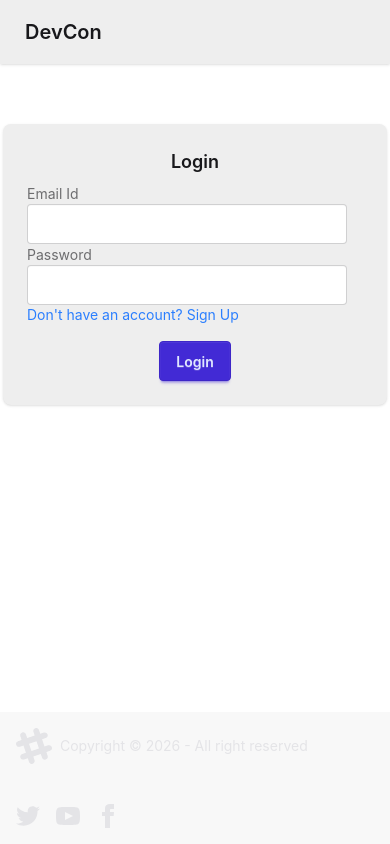
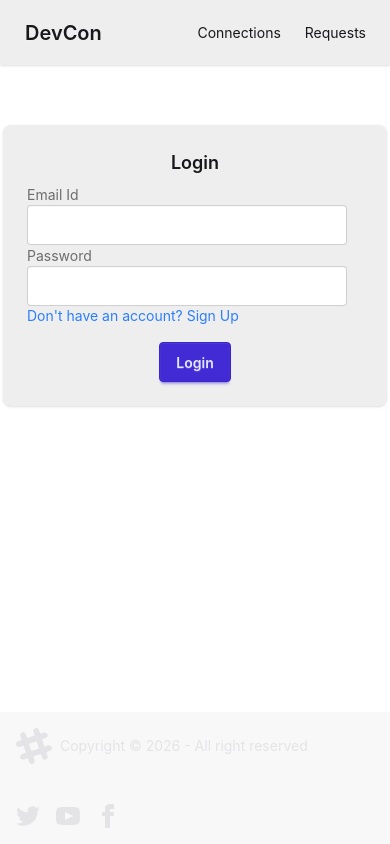
Before and after one commit to aashna03/devCon-web, a React (Vite) app: page /login in a window 390 px wide. Built offline with nearby package versions, Linux system fonts and the light colour scheme.

Commit message:
edited navbar

```diff
--- a/src/components/NavBar.jsx
+++ b/src/components/NavBar.jsx
@@ -35,19 +35,22 @@ const NavBar = () => {
             DevCon
           </Link>
         </div>
-        <div className="navbar-center hidden lg:flex">
+        <div className="navbar-center lg:flex">
           <ul className="menu menu-horizontal px-1">
-            <li><a>Item 1</a></li>
-            <li>
-              <details>
-                <summary>Parent</summary>
-                <ul className="p-2 bg-base-100 w-40 z-1">
-                  <li><a>Submenu 1</a></li>
-                  <li><a>Submenu 2</a></li>
-                </ul>
-              </details>
-            </li>
-            <li><a>Item 3</a></li>
+            {{user}&&
+            <>
+              <li>
+                <Link to="/connections">
+                  Connections
+                </Link>
+              </li>
+              <li>
+                <Link to="/requests">
+                  Requests
+                </Link>
+              </li>
+            </>}
+
           </ul>
         </div>
         {user && (<div className="flex gap-2">
@@ -71,17 +74,11 @@ const NavBar = () => {
               <li>
                 <Link to="/edit" className="justify-between">
                   Profile Edit
-                  {/* <span className="badge">New</span> */}
                 </Link>
               </li>
               <li>
-                <Link to="/connections">
-                  Connections
-                </Link>
-              </li>
-              <li>
-                <Link to="/requests">
-                  Requests
+                <Link to="/change-password" className="justify-between">
+                  Change Password
                 </Link>
               </li>
               <li><a onClick={handleLogout}>Logout</a></li>
```
